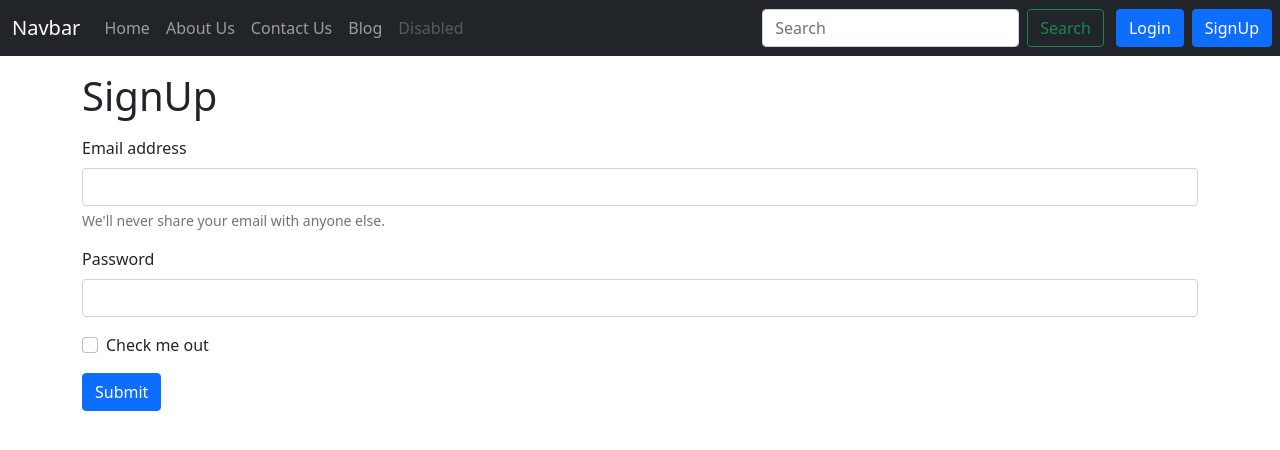
After one commit to kushalbhana/marketing, a Django app: page /signup in a window 1280 px wide. The commit adds this page. Shown: the top 450 px of the page. Run offline with Django 3.2, Linux system fonts and the light colour scheme.

Commit message:
SignUp login buttons completed

```diff
--- a/home/urls.py
+++ b/home/urls.py
@@ -8,7 +8,7 @@ urlpatterns = [
     path('about', views.about, name="about"),
     # path('search', views.search, name="search"),
     # path('search', views.search, name="search"),
-    # path('signup', views.handleSignUp, name="handleSignUp"),
+    path('signup', views.HandleSignUp, name="HandleSignUp"),
     # path('login', views.handleLogin, name="handleLogin"),
     # path('logout', views.handleLogout, name="handleLogout"),
 ]
--- a/home/views.py
+++ b/home/views.py
@@ -28,3 +28,9 @@ def contact(request):
 
 def about(request):
     return render(request, 'home/about.html')
+
+
+
+# Handle User Login and Signups
+def HandleSignUp(request):
+    return render(request, 'home/signup.html')
--- a/templates/base.html
+++ b/templates/base.html
@@ -56,13 +56,55 @@
           </li>
         </ul>
 
+
+
+
+
         <form class="d-flex">
           <input class="form-control me-2" type="search" placeholder="Search" aria-label="Search">
           <button class="btn btn-outline-success" type="submit">Search</button>
         </form>
       </div>
     </div>
+      <!-- Button trigger modal -->
+<button type="button" class="btn btn-primary" data-bs-toggle="modal" data-bs-target="#exampleModal">
+  Login
+</button>
+    <a class="btn btn-primary mx-2" href="/signup" role="button">SignUp</a>
   </nav>
+
+
+
+<!-- Modal -->
+<div class="modal fade" id="exampleModal" tabindex="-1" aria-labelledby="exampleModalLabel" aria-hidden="true">
+  <div class="modal-dialog">
+    <div class="modal-content">
+      <div class="modal-header">
+        <h5 class="modal-title" id="exampleModalLabel">Login</h5>
+        <button type="button" class="btn-close" data-bs-dismiss="modal" aria-label="Close"></button>
+      </div>
+      <div class="modal-body">
+
+<form>
+  <div class="mb-3">
+    <label for="exampleInputEmail1" class="form-label">Email address</label>
+    <input type="email" class="form-control" id="exampleInputEmail1" aria-describedby="emailHelp">
+
+  </div>
+  <div class="mb-3">
+    <label for="exampleInputPassword1" class="form-label">Password</label>
+    <input type="password" class="form-control" id="exampleInputPassword1">
+  </div>
+  <div class='text-right'>
+  <button type="submit" class="btn btn-primary">Submit</button>
+  </div>
+</form>
+
+
+      </div>
+    </div>
+  </div>
+</div>
 
 
  {% for message in messages  %}
--- a/templates/blog/blogpost.html
+++ b/templates/blog/blogpost.html
@@ -3,8 +3,8 @@
 {% block body %}
 <div class="container my-3">
     <h2 class="blog-post-title">{{post.title}}</h2>
-    <p class="blog-post-meta">{{post.timeStamp}} by <a href="/about">{{post.author}}</a></p>
+    <p class="blog-post-meta">{{post.timeStamp}} by <a href="/about">{{post.author}}</a></p><hr>
     <p>{{post.content}}</p>
-    <hr>
+
 </div>
 {% endblock body %}
--- /dev/null
+++ b/templates/home/signup.html
@@ -0,0 +1,27 @@
+{% extends 'base.html' %}
+{% block title %} SignUp- Create your account to Join Us{% endblock title %}
+{% block body %}
+
+
+
+<div class='container'>
+
+    <h1 class="my-3">SignUp</h1>
+<form>
+  <div class="mb-3 my-3">
+    <label for="exampleInputEmail1" class="form-label">Email address</label>
+    <input type="email" class="form-control" id="exampleInputEmail1" aria-describedby="emailHelp">
+    <div id="emailHelp" class="form-text">We'll never share your email with anyone else.</div>
+  </div>
+  <div class="mb-3">
+    <label for="exampleInputPassword1" class="form-label">Password</label>
+    <input type="password" class="form-control" id="exampleInputPassword1">
+  </div>
+  <div class="mb-3 form-check">
+    <input type="checkbox" class="form-check-input" id="exampleCheck1">
+    <label class="form-check-label" for="exampleCheck1">Check me out</label>
+  </div>
+  <button type="submit" class="btn btn-primary">Submit</button>
+</form>
+</div>
+{% endblock body %}
```
Also changed, not shown: db.sqlite3.
